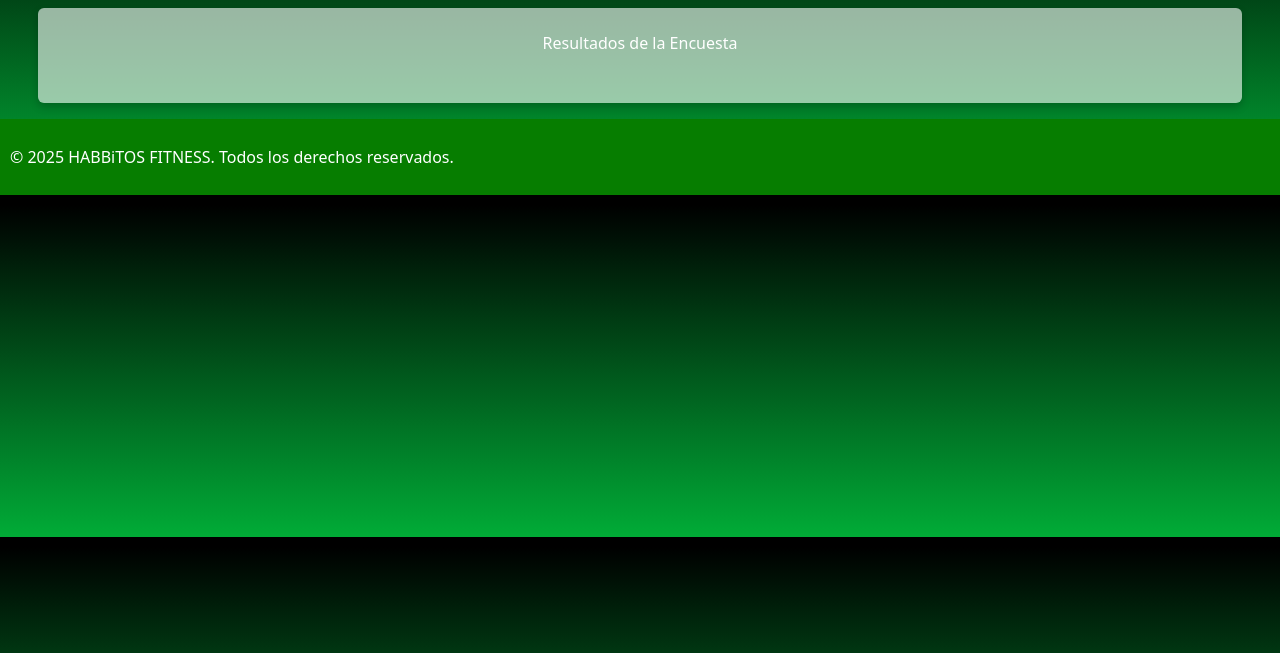
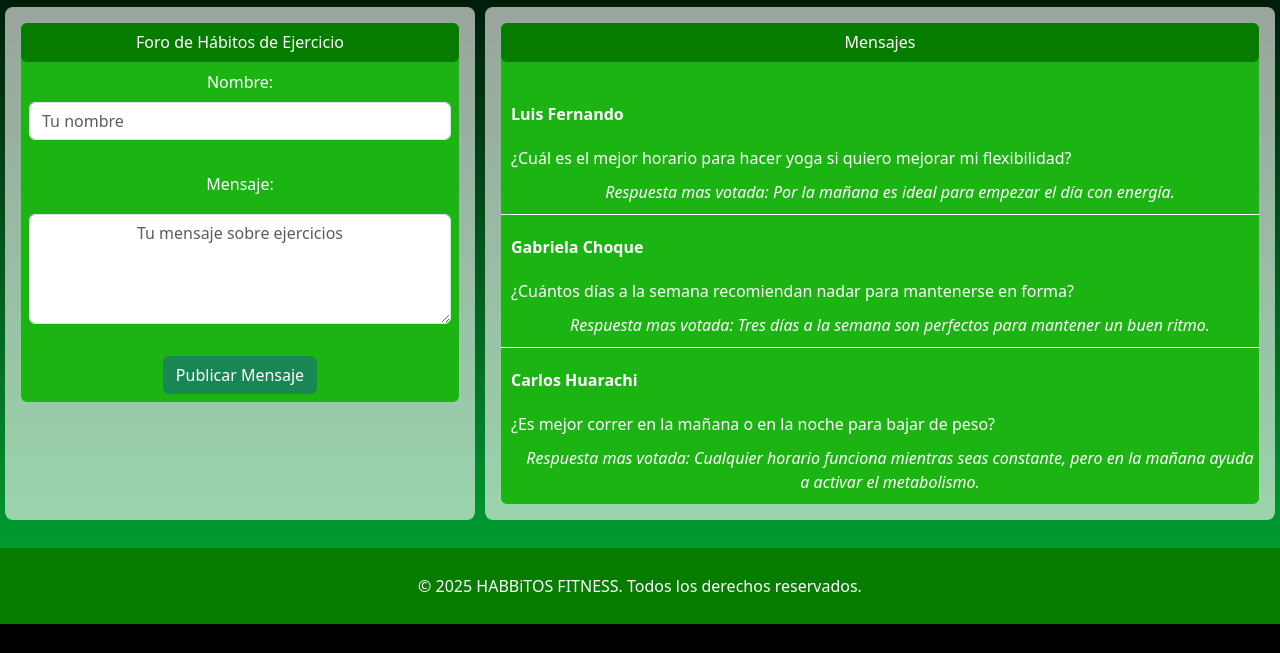
Before and after one commit to miltonhinojosa/diplomado_m1, a plain HTML site: page experiencias.html in a window 1280 px wide. Shown: the part 147-800 px from the top of the page. Drawn offline with nearby package versions, Linux system fonts and the light colour scheme.

Commit message:
Add files via upload

```diff
--- a/estilos.css
+++ b/estilos.css
@@ -109,6 +109,8 @@ h2 {
     padding: 10px;
     font-weight: 900;
     text-align: center;
+    background-color: #067d00;
+    border-radius: 6px;
 }
 p {
     color: #fff;
@@ -116,7 +118,7 @@ p {
     padding: 10px;
     text-align: justify;
 }
-/* Responsividad */
+/* para responsivo */
 @media (max-width: 768px) {
     #menu {
         flex-direction: column;
@@ -135,15 +137,22 @@ p {
         margin: 5px 0;
     }
 }
-/* CSS Code */
-.swiper-wrapper {
-    width: 100%;
-    height: max-content !important;
-    padding-bottom: 64px !important;
-    -webkit-transition-timing-function: linear !important;
-    transition-timing-function: linear !important;
-    position: relative;
+
+.mensajes {
+    margin-top: 20px;
 }
-.swiper-pagination-bullet {
-    background: #4f46e5;
+.mensaje {
+    border-bottom: 1px solid #fff;
+    padding: 10px 0;
 }
+.mensaje:last-child {
+    border-bottom: none;
+}
+.autor {
+    font-weight: bold;
+}
+.respuesta {
+    margin-left: 20px;
+    font-style: italic;
+    color: #fff;
+}
--- a/experiencias.html
+++ b/experiencias.html
@@ -45,13 +45,98 @@
         </nav>
     </div>
 
-    <div class="col-md-11 contenidoprincipal p-3 mx-auto my-3">
-        <h2 class="mb-4">Resultados de la Encuesta</h2>
+    <div class="text-white text-center container my-4 mx-auto">
+        <div class="row g-4">
+            <div class="col-md-3 cajas p-3 mb-1">
+                <section class="height-auto">
+                    <h2>Foro de Hábitos de Ejercicio</h2>
+                    <form class="formulario-mensaje" onsubmit="agregarMensaje(event)">
+                        <div class="mb-3 p-2 my-0">
+                            <label for="nombre" class="form-label">Nombre:</label>
+                            <input class="form-control" type="text" id="autor" placeholder="Tu nombre" required>
+                        </div>
+                        <div class="mb-3 p-2">
+                            <label for="nombre" class="form-label">Mensaje:</label>
+                            <textarea class="form-control" id="contenido" placeholder="Tu mensaje sobre ejercicios" rows="4" required></textarea>
+                        </div>
+                        <div class="mb-3 p-2">
+                            <button class="btn btn-success" type="submit">Publicar Mensaje</button>
+                        </div>
+                    </form>
+                </section>
+            </div>
+            <div class="col-md-6 cajas p-3 mb-1">
+                <section>
+                    <h2 class="mb-1">Mensajes</h2>
+                    <div class="mensajes p-0" id="mensajes">
+                        <div class="mensaje">
+                            <p class="autor">Luis Fernando</p>
+                            <p class="contenido">¿Cuál es el mejor horario para hacer yoga si quiero mejorar mi flexibilidad?</p>
+                            <div class="respuesta">Respuesta mas votada: Por la mañana es ideal para empezar el día con energía.</div>
+                        </div>
+                        <div class="mensaje">
+                            <p class="autor">Gabriela Choque</p>
+                            <p class="contenido">¿Cuántos días a la semana recomiendan nadar para mantenerse en forma?</p>
+                            <div class="respuesta">Respuesta mas votada: Tres días a la semana son perfectos para mantener un buen ritmo.</div>
+                        </div>
+                        <div class="mensaje">
+                            <p class="autor">Carlos Huarachi</p>
+                            <p class="contenido">¿Es mejor correr en la mañana o en la noche para bajar de peso?</p>
+                            <div class="respuesta">Respuesta mas votada: Cualquier horario funciona mientras seas constante, pero en la mañana ayuda a activar el metabolismo.</div>
+                        </div>
+                    </div>
+                </section>
+            </div>
+        </div>
+    </div>
+    <script>
+        // Función para agregar un mensaje nuevo
+        function agregarMensaje(evento) {
+            evento.preventDefault();
 
-    </div>
+            const autor = document.getElementById('autor').value;
+            const contenido = document.getElementById('contenido').value;
 
+            if (autor && contenido) {
+                const contenedorMensajes = document.getElementById('mensajes');
+                const nuevoMensaje = document.createElement('div');
+                nuevoMensaje.classList.add('mensaje');
+
+                nuevoMensaje.innerHTML = `
+                    <p class="autor">${autor}</p>
+                    <p class="contenido">${contenido}</p>
+                `;
+
+                contenedorMensajes.appendChild(nuevoMensaje);
+                simularRespuesta(contenedorMensajes);
+
+                // Limpiar campos
+                document.getElementById('autor').value = '';
+                document.getElementById('contenido').value = '';
+            }
+        }
+
+        // Función para simular una respuesta automática
+        function simularRespuesta(contenedor) {
+            const respuestas = [
+                "¡Muy buena pregunta! Creo que puedes empezar con lo que te sientas más cómodo.",
+                "Depende de tus objetivos, pero siempre es importante ser constante.",
+                "¡Buena idea! Prueba al menos tres veces a la semana para mejores resultados.",
+                "Sí, definitivamente ayuda a mejorar en ese aspecto.",
+                "Dependerá de tu nivel actual, pero unos 30 minutos diarios pueden ser útiles."
+            ];
+
+            const respuesta = respuestas[Math.floor(Math.random() * respuestas.length)];
+            setTimeout(() => {
+                const mensajeRespuesta = document.createElement('div');
+                mensajeRespuesta.classList.add('respuesta');
+                mensajeRespuesta.textContent = `Respuesta mas votada: ${respuesta}`;
+                contenedor.appendChild(mensajeRespuesta);
+            }, 2000);
+        }
+    </script>
     <footer class="text-white text-center py-3" style="background-color: #067d00;">
-        <p class="mb-0">&copy; 2025 HABBiTOS FITNESS. Todos los derechos reservados.</p>
+        <p class="mb-0 text-center">&copy; 2025 HABBiTOS FITNESS. Todos los derechos reservados.</p>
     </footer>
 </body>
 </html>
```
Also changed, not shown: listag.html (added, +95 -0 lines).
